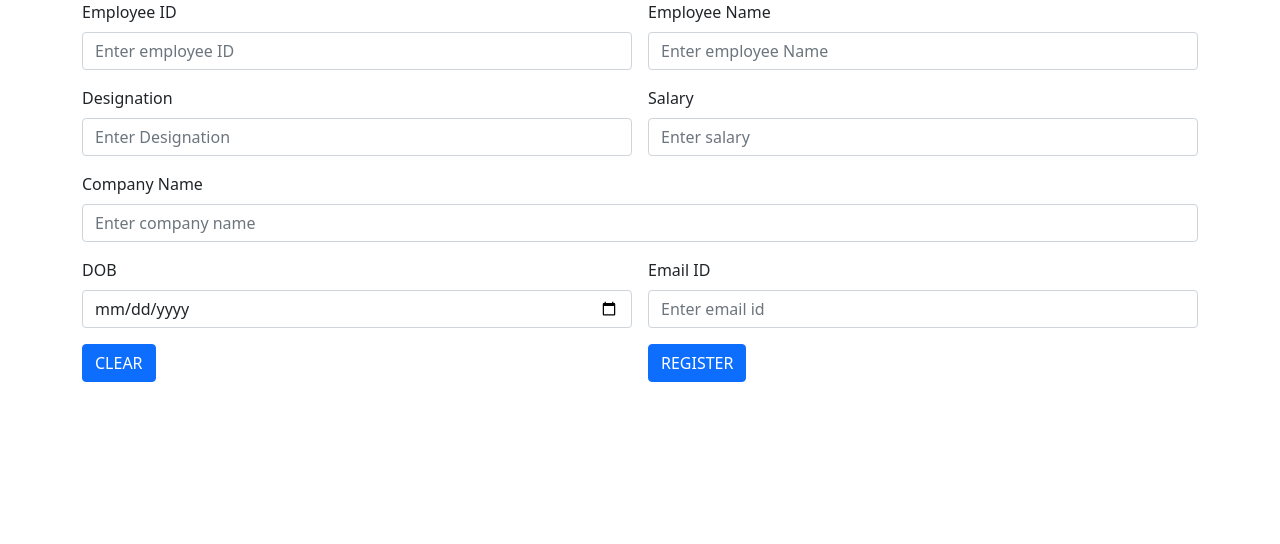
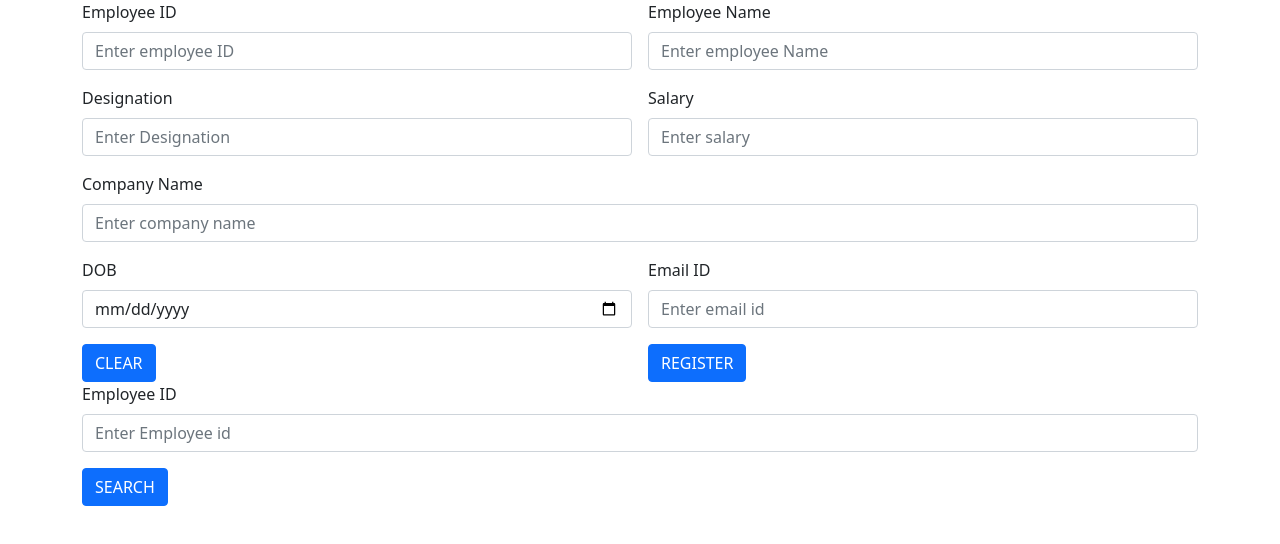
Before and after one commit to sruthybabu/Employee-ReactApp, a React (Create React App) app: page / in a window 1280 px wide. Shown: the top 544 px of the page. Built offline with nearby package versions, Linux system fonts and the light colour scheme.

Commit message:
Employee search complete

```diff
--- a/src/App.js
+++ b/src/App.js
@@ -3,11 +3,13 @@
 import 'bootstrap/dist/css/bootstrap.min.css';
 import 'bootstrap/dist/js/bootstrap.bundle.min.js';
 import Addemployee from './components/Addemployee';
+import Searchemployee from './components/Searchemployee';
 function App() {
   return (
     <div>
 
 <Addemployee/>
+<Searchemployee/>
 
     </div>
   );
--- /dev/null
+++ b/src/components/Searchemployee.js
@@ -0,0 +1,31 @@
+import React, { useState } from 'react'
+
+const Searchemployee = () => {
+    var [empid,setEmpid]=useState("")
+
+    const subData=()=>{
+        const data={"empid":empid}
+        console.log(data)
+    }
+  return (
+    <div>
+       <div className="container">
+    <div className="row">
+        <div className="col col-12 col-sm-12 col-md-12 col-lg-12 col-xl-12 col-xxl-12">
+            <div className="row g-3">
+                <div className="col col-12 col-sm-12 col-md-12 col-lg-12 col-xl-12 col-xxl-12">
+                    <label for="" className="form-label">Employee ID</label>
+                    <input onChange={(e)=>{setEmpid(e.target.value)}} placeholder="Enter Employee id" type="text" className="form-control"/>
+                </div>
+                <div className="col col-12 col-sm-6 col-md-6 col-lg-6 col-xl-6 col-xxl-6">
+                    <button onClick={subData} className="btn btn-primary">SEARCH</button>
+                </div>
+            </div>
+        </div>
+    </div>
+</div>
+    </div>
+  )
+}
+
+export default Searchemployee
```
